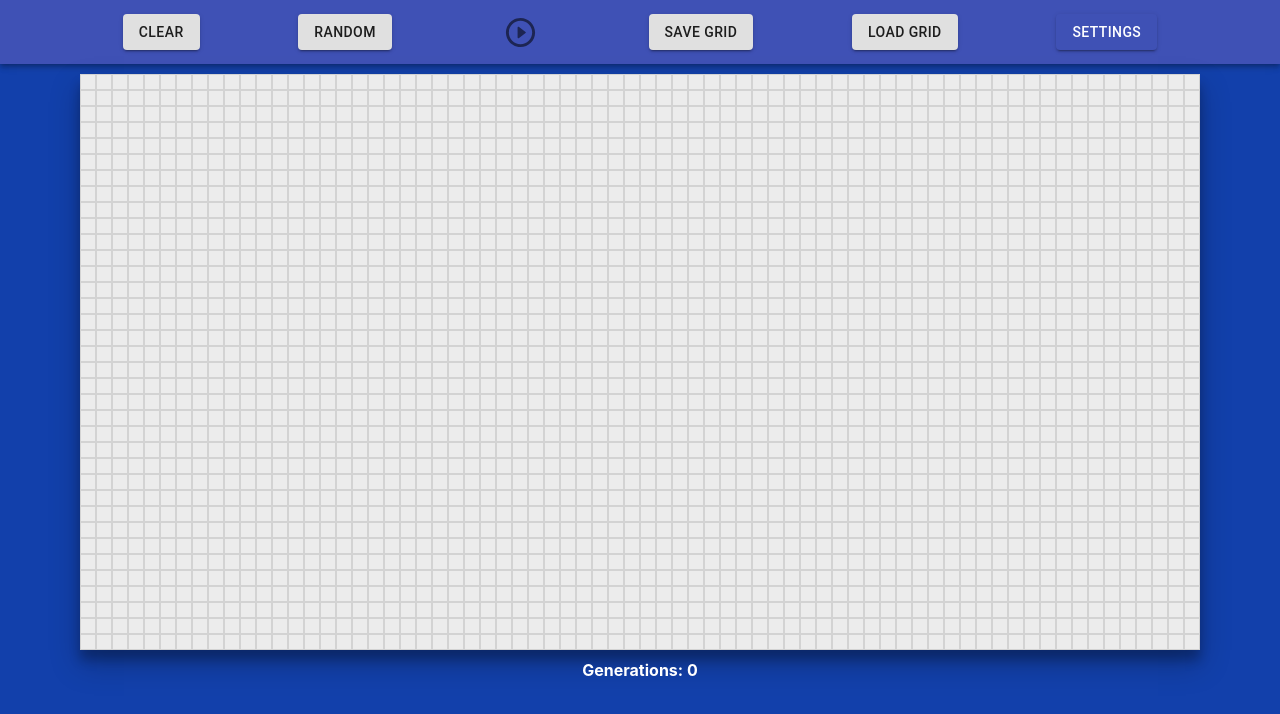
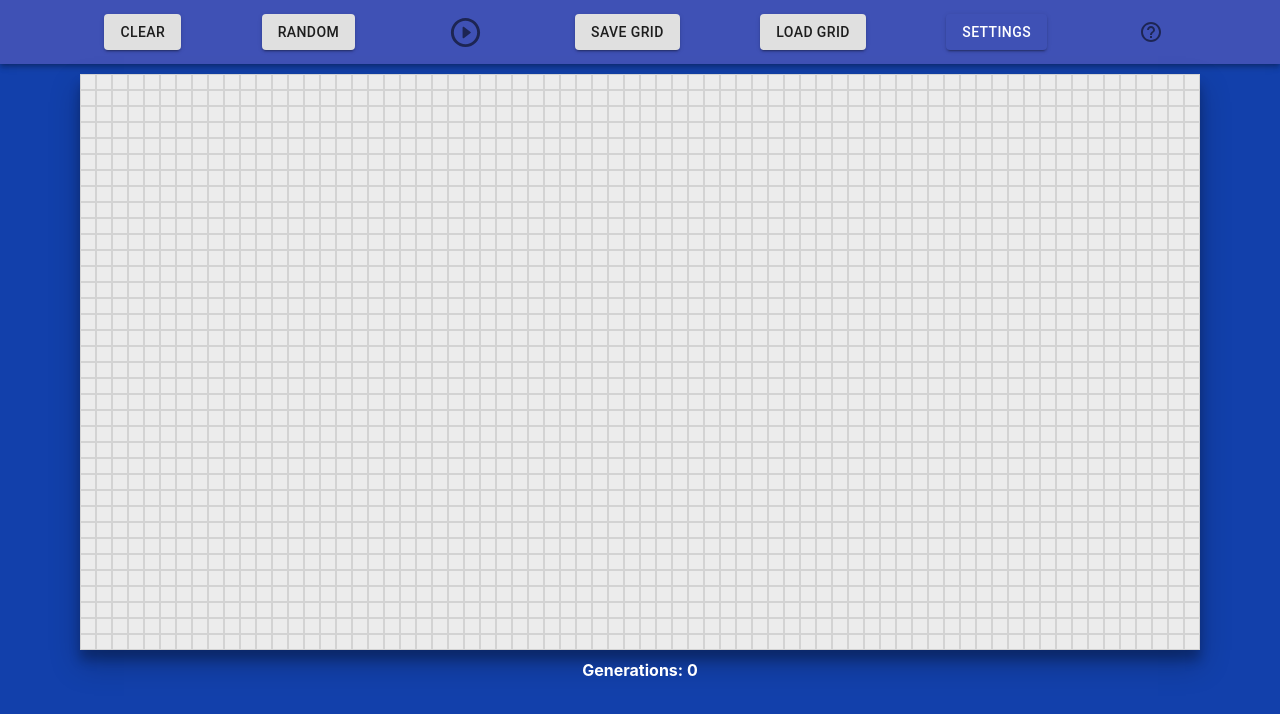
Before and after one commit to ahaku/the_game_of_life, a React (Create React App) app: page / in a window 1280 px wide. Shown: the top 714 px of the page. Built offline with nearby package versions, Linux system fonts and the light colour scheme.

Commit message:
reference button added

```diff
--- a/src/components/ButtonRow/ButtonRow.jsx
+++ b/src/components/ButtonRow/ButtonRow.jsx
@@ -10,7 +10,7 @@ import ThemeSelector from '../ThemeSelector/ThemeSelector';
 import Slider from '@material-ui/core/Slider';
 import Typography from '@material-ui/core/Typography';
 import ThemeSelectorMD from '../ThemeSelector/ThemeSelectorMD'
-
+import HelpOutlineOutlinedIcon from '@material-ui/icons/HelpOutlineOutlined';
 import Dialog, { DialogProps } from '@material-ui/core/Dialog';
 import DialogTitle from '@material-ui/core/DialogTitle';
 import DialogContent from '@material-ui/core/DialogContent';
@@ -18,6 +18,35 @@ import DialogContent from '@material-ui/core/DialogContent';
 
 import './../../Mainpage.css';
 
+function Reference(props) {
+    const [open, setOpen] = useState(false)
+
+    const handleClickOpen = () => {
+        setOpen(true)
+    }
+
+    const handleClose = () => {
+        setOpen(false)
+    }
+
+    return (
+        <React.Fragment>
+            <IconButton onClick={handleClickOpen}>
+                <HelpOutlineOutlinedIcon ></HelpOutlineOutlinedIcon>
+            </IconButton>
+            <Dialog
+                open={open}
+                onClose={handleClose}
+                scroll='paper'
+            >
+                <DialogTitle>Справка</DialogTitle>
+                <DialogContent>
+                    Lorem ipsum dolor sit amet.
+                </DialogContent>
+            </Dialog>
+        </React.Fragment>
+    )
+}
 
 function Settings(props) {
     const [open, setOpen] = useState(false)
@@ -212,6 +241,7 @@ function ButtonRow(props) {
                         gameSpeed={props.gameSpeed}
                         setGameSpeed={props.setGameSpeed}
                     ></Settings>
+                    <Reference ></Reference>
                     {/* <Button
             variant='contained'
             color='primary'
```
